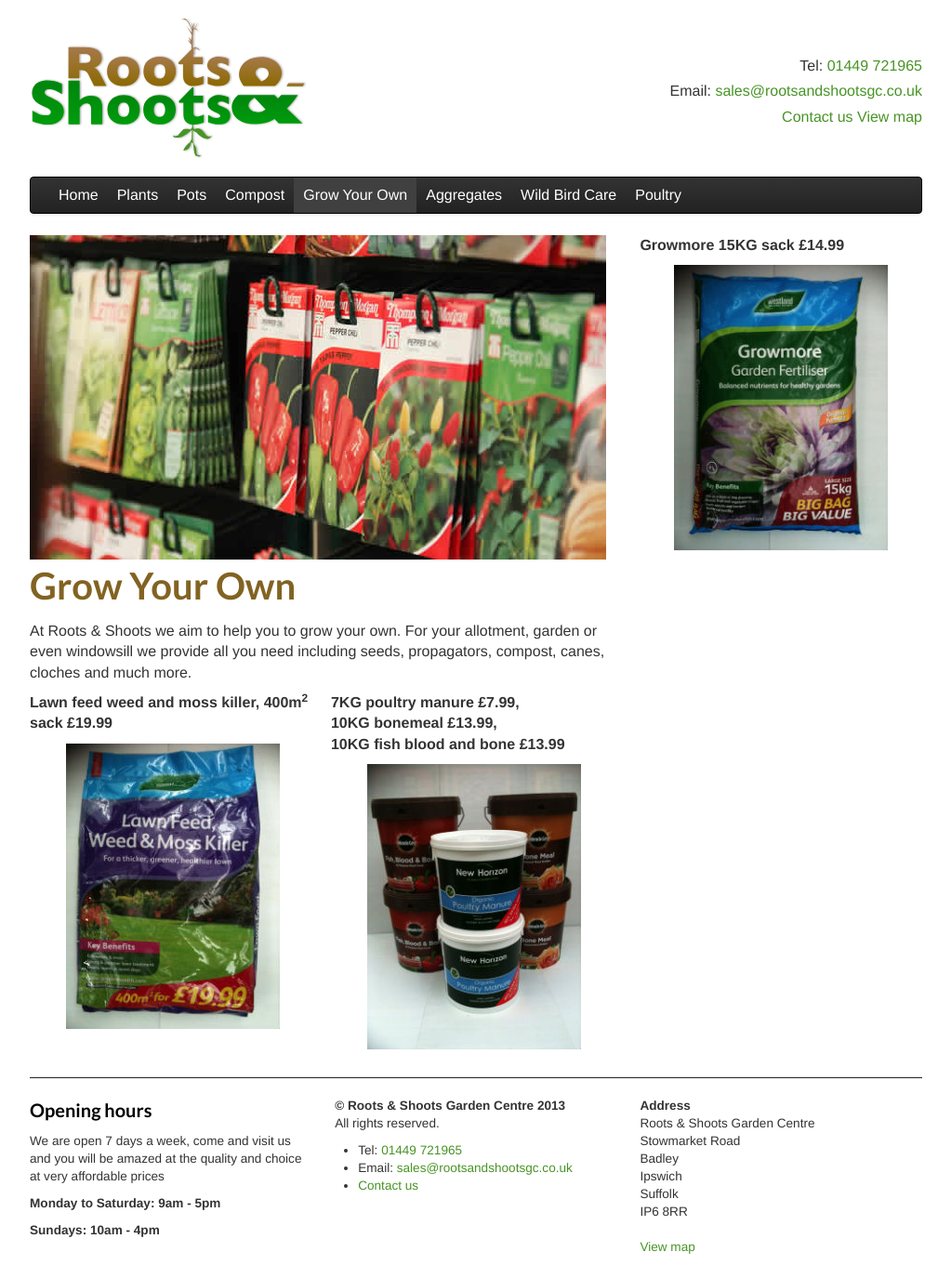
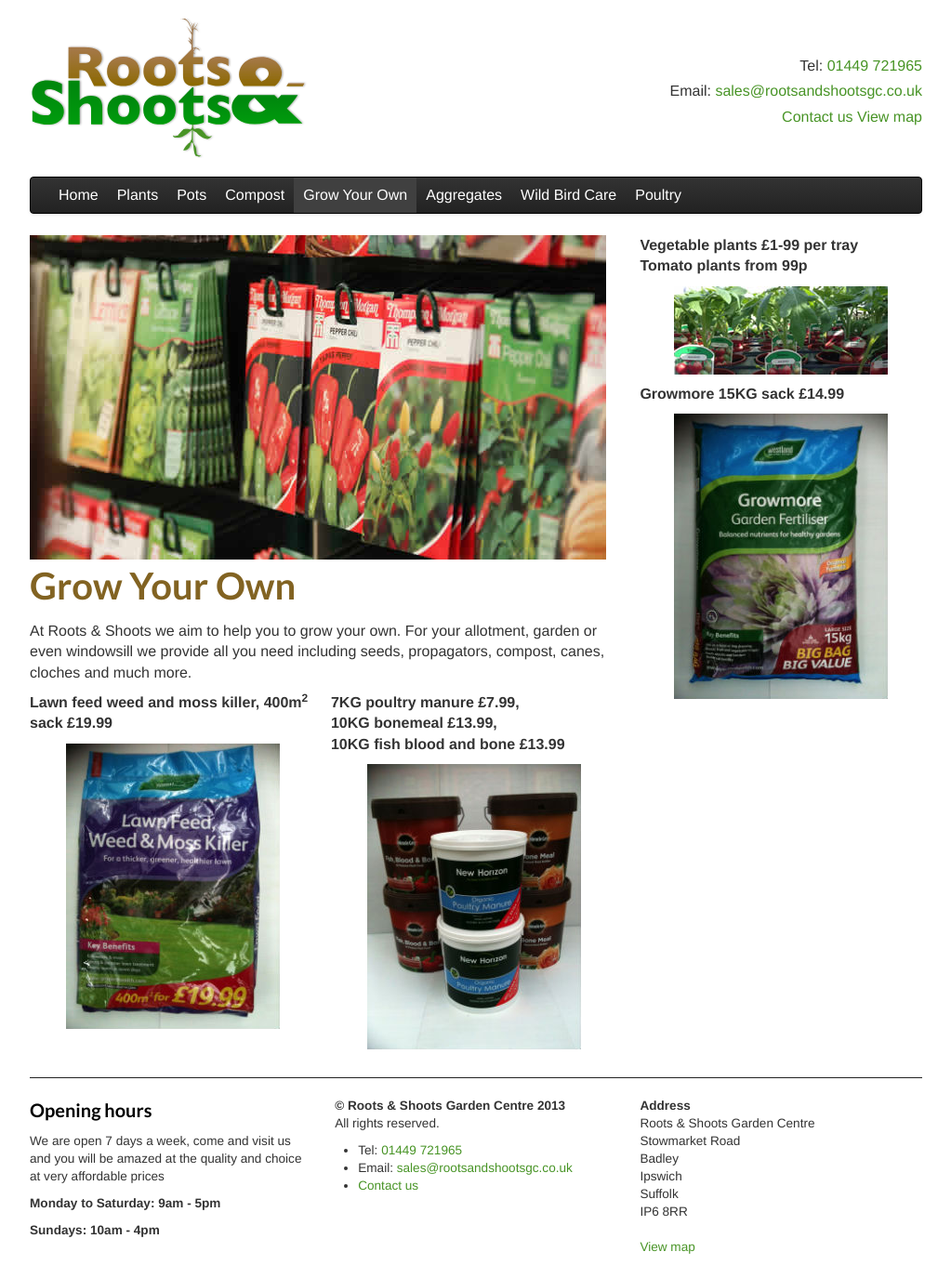
Before and after one commit to RootsShoots/site, a Jekyll site: the page built from grow-your-own.md, in a window 1280 px wide. Shown: the whole page at 93% size, without its empty margins (128-1151 px from the left). Built offline with Jekyll 4.4.1, drawn with Linux system fonts in a browser that asks for light colours; nearby versions of some CDN libraries.

Commit message:
grow your own updates

```diff
--- a/grow-your-own.md
+++ b/grow-your-own.md
@@ -3,6 +3,8 @@
 img: 620/grow-your-own.jpg
 layout: default
 features:
+  - title: Vegetable plants £1-99 per tray<br />Tomato plants from 99p
+    img: veg.jpg
   - title: Growmore 15KG sack £14.99
     img: growmore.jpg
 ---
```
Also changed, not shown: img/veg.jpg (added).
